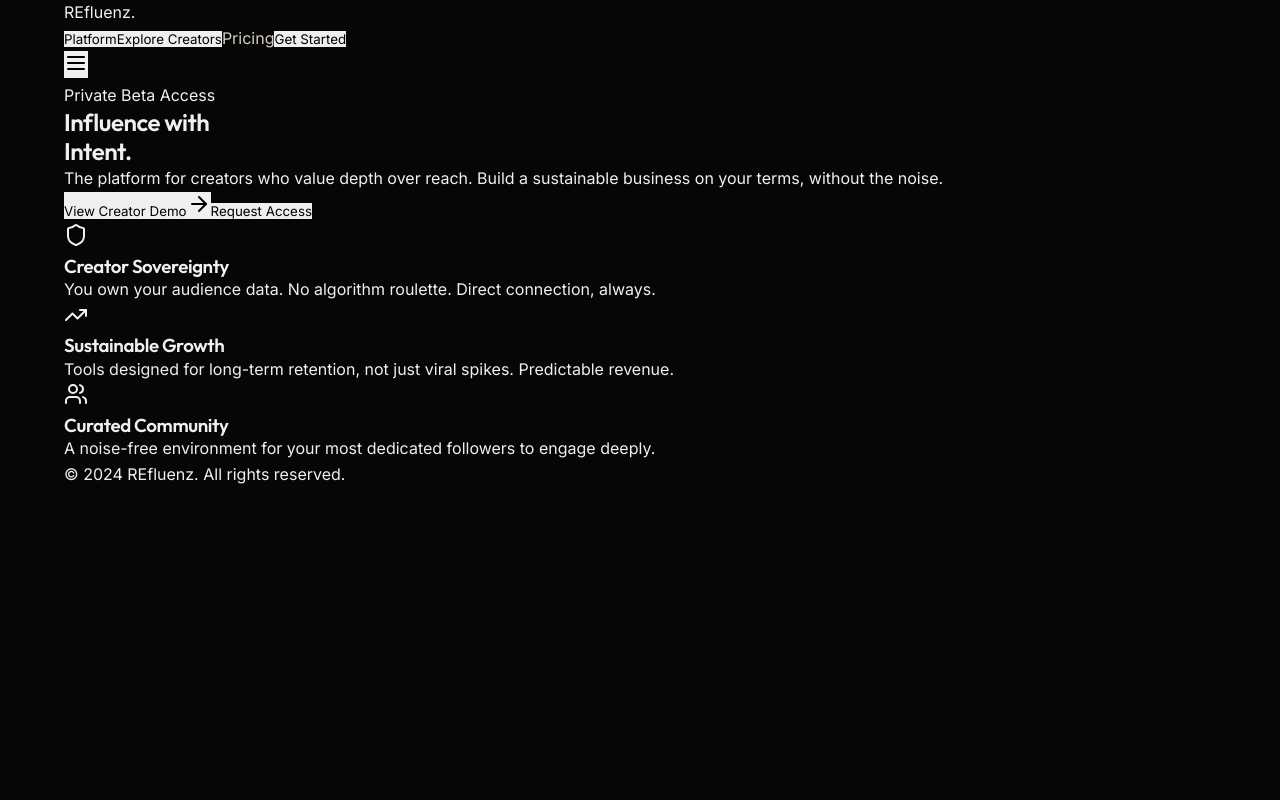
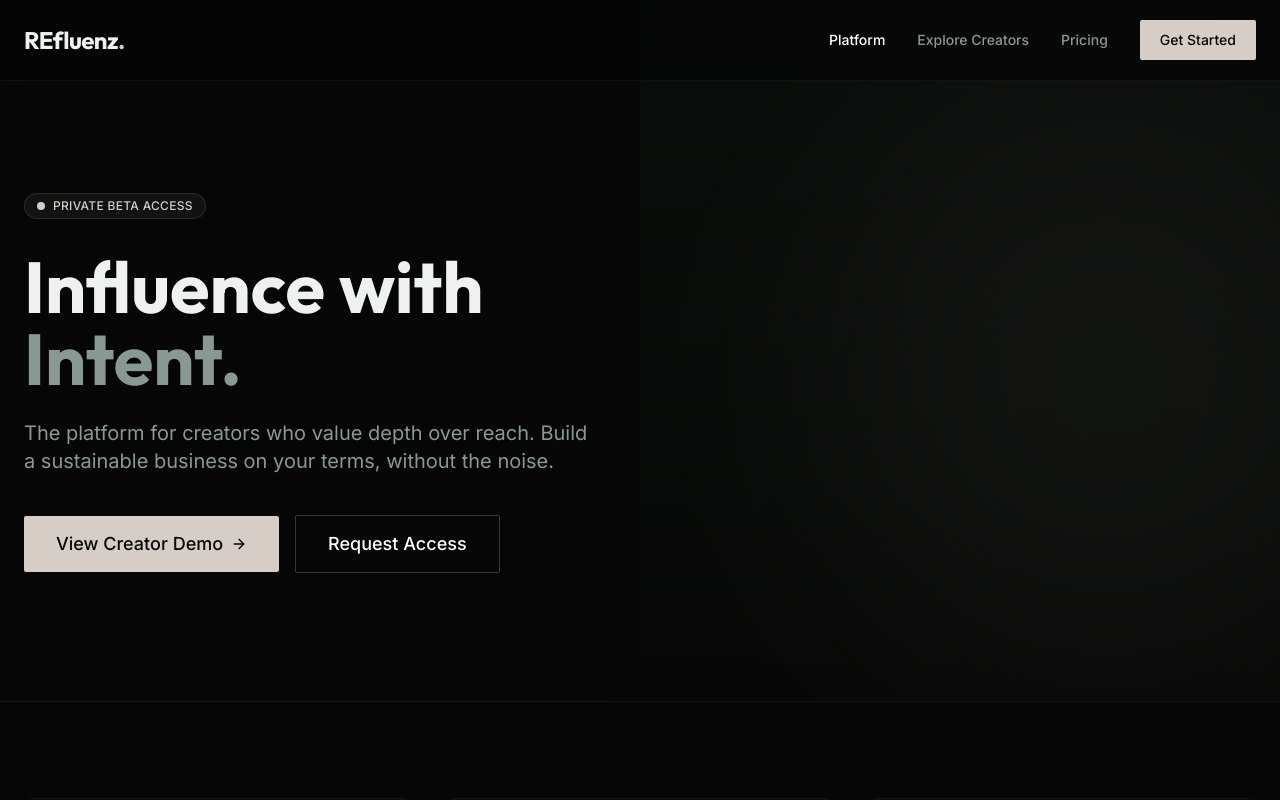
Before and after one commit to AMIRAK-code/REfluenz-app, a React (Vite) app: page / in a window 1280 px wide. Shown: the top 800 px of the page. Built offline with nearby package versions, Linux system fonts and the light colour scheme.

Commit message:
fix: configure tailwind v3 and finalize premium design

```diff
--- /dev/null
+++ b/postcss.config.js
@@ -0,0 +1,6 @@
+export default {
+    plugins: {
+        tailwindcss: {},
+        autoprefixer: {},
+    },
+}
--- a/src/index.css
+++ b/src/index.css
@@ -1,10 +1,15 @@
+@tailwind base;
+@tailwind components;
+@tailwind utilities;
+
 :root {
   --color-bg: #050605;
   --color-surface: #0e1210;
   --color-surface-hover: #161c18;
   --color-text-main: #eff1f0;
   --color-text-muted: #889993;
-  --color-accent: #d6cdc6; /* Champagne */
+  --color-accent: #d6cdc6;
+  /* Champagne */
   --color-accent-hover: #e8e2de;
   --color-border: #1f2924;
 
@@ -20,12 +25,6 @@
   --shadow-glow: 0 0 20px rgba(214, 205, 198, 0.1);
 }
 
-* {
-  box-sizing: border-box;
-  margin: 0;
-  padding: 0;
-}
-
 body {
   font-family: var(--font-body);
   background-color: var(--color-bg);
@@ -35,37 +34,16 @@ body {
   -moz-osx-font-smoothing: grayscale;
 }
 
-h1, h2, h3, h4, h5, h6 {
+h1,
+h2,
+h3,
+h4,
+h5,
+h6 {
   font-family: var(--font-heading);
-  font-weight: 600;
-  line-height: 1.2;
-  letter-spacing: -0.02em;
-  color: var(--color-text-main);
 }
 
-a {
-  color: var(--color-accent);
-  text-decoration: none;
-  transition: color 0.2s ease;
-}
-
-a:hover {
-  color: var(--color-accent-hover);
-}
-
-button {
-  cursor: pointer;
-  border: none;
-  font-family: var(--font-body);
-}
-
-/* Utilities */
-.container {
-  max-width: 1200px;
-  margin: 0 auto;
-  padding: 0 24px;
-}
-
+/* Utilities meant to persist alongside Tailwind */
 .text-gradient {
   background: linear-gradient(135deg, var(--color-text-main) 0%, var(--color-text-muted) 100%);
   -webkit-background-clip: text;
@@ -81,70 +59,17 @@ button {
   box-shadow: var(--shadow-sm);
 }
 
-.btn {
-  display: inline-flex;
-  align-items: center;
-  justify-content: center;
-  padding: 12px 24px;
-  font-weight: 500;
-  border-radius: var(--radius-sm);
-  transition: all 0.3s ease;
-  font-size: 1rem;
-}
-
+/* Example custom button (optional if not using utility classes fully) */
 .btn-primary {
   background-color: var(--color-accent);
   color: var(--color-bg);
+  padding: 12px 24px;
+  border-radius: var(--radius-sm);
+  font-weight: 500;
+  transition: all 0.3s ease;
 }
 
 .btn-primary:hover {
   background-color: var(--color-accent-hover);
   transform: translateY(-1px);
-  box-shadow: 0 4px 12px rgba(214, 205, 198, 0.2);
 }
-
-.btn-secondary {
-  background-color: transparent;
-  border: 1px solid var(--color-border);
-  color: var(--color-text-main);
-}
-
-.btn-secondary:hover {
-  border-color: var(--color-accent);
-  color: var(--color-accent);
-}
-
-/* Animations */
-@keyframes fadeUp {
-  from {
-    opacity: 0;
-    transform: translateY(20px);
-  }
-  to {
-    opacity: 1;
-    transform: translateY(0);
-  }
-}
-
-.animate-fade-up {
-  animation: fadeUp 0.8s cubic-bezier(0.16, 1, 0.3, 1) forwards;
-}
-
-.delay-100 { animation-delay: 100ms; }
-.delay-200 { animation-delay: 200ms; }
-.delay-300 { animation-delay: 300ms; }
-
-/* Scrollbar */
-::-webkit-scrollbar {
-  width: 8px;
-}
-::-webkit-scrollbar-track {
-  background: var(--color-bg);
-}
-::-webkit-scrollbar-thumb {
-  background: var(--color-border);
-  border-radius: 4px;
-}
-::-webkit-scrollbar-thumb:hover {
-  background: var(--color-text-muted);
-}
--- /dev/null
+++ b/tailwind.config.js
@@ -0,0 +1,21 @@
+/** @type {import('tailwindcss').Config} */
+export default {
+    content: [
+        "./index.html",
+        "./src/**/*.{js,ts,jsx,tsx}",
+    ],
+    theme: {
+        extend: {
+            colors: {
+                'forest': '#050605',
+                'surface': '#0e1210',
+                'champagne': '#d6cdc6',
+            },
+            fontFamily: {
+                heading: ['Outfit', 'sans-serif'],
+                body: ['Inter', 'sans-serif'],
+            }
+        },
+    },
+    plugins: [],
+}
```
Also changed, not shown: package.json (+6 -3 lines), 1 other file (tests, documents, lock files or other folders).
